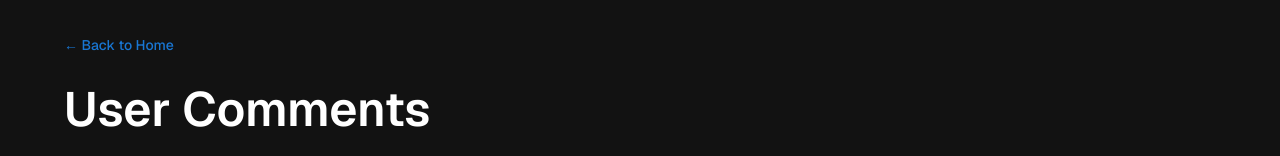
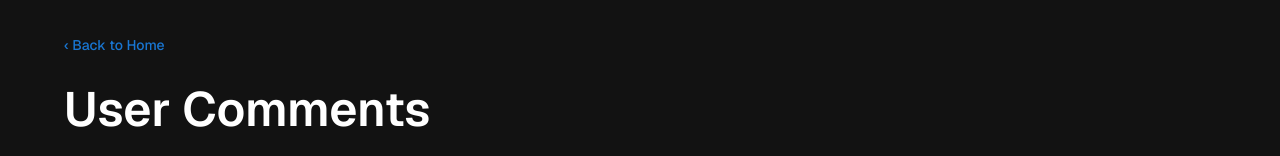
Before and after one commit to tabrezakhtar/comments-viewer, a Next.js app: page /comments in a window 1280 px wide. Shown: the top 156 px of the page. Built offline with nearby package versions, Linux system fonts and the light colour scheme; no server answers; the database is empty; what @mui/material-nextjs would draw is missing.

Commit message:
fix: update back navigation button text for improved clarity

```diff
--- a/app/comments/page.tsx
+++ b/app/comments/page.tsx
@@ -25,7 +25,7 @@ export default function CommentsPage() {
     <Container maxWidth="lg" sx={{ py: 4 }}>
       <Box sx={{ mb: 3 }}>
         <Button component={Link} href="/" variant="text" sx={{ p: 0, minWidth: 'auto' }}>
-          ← Back to Home
+          ‹ Back to Home
         </Button>
       </Box>
       <Typography variant="h3" component="h1" gutterBottom sx={{ fontWeight: 600, mb: 2 }}>
```
